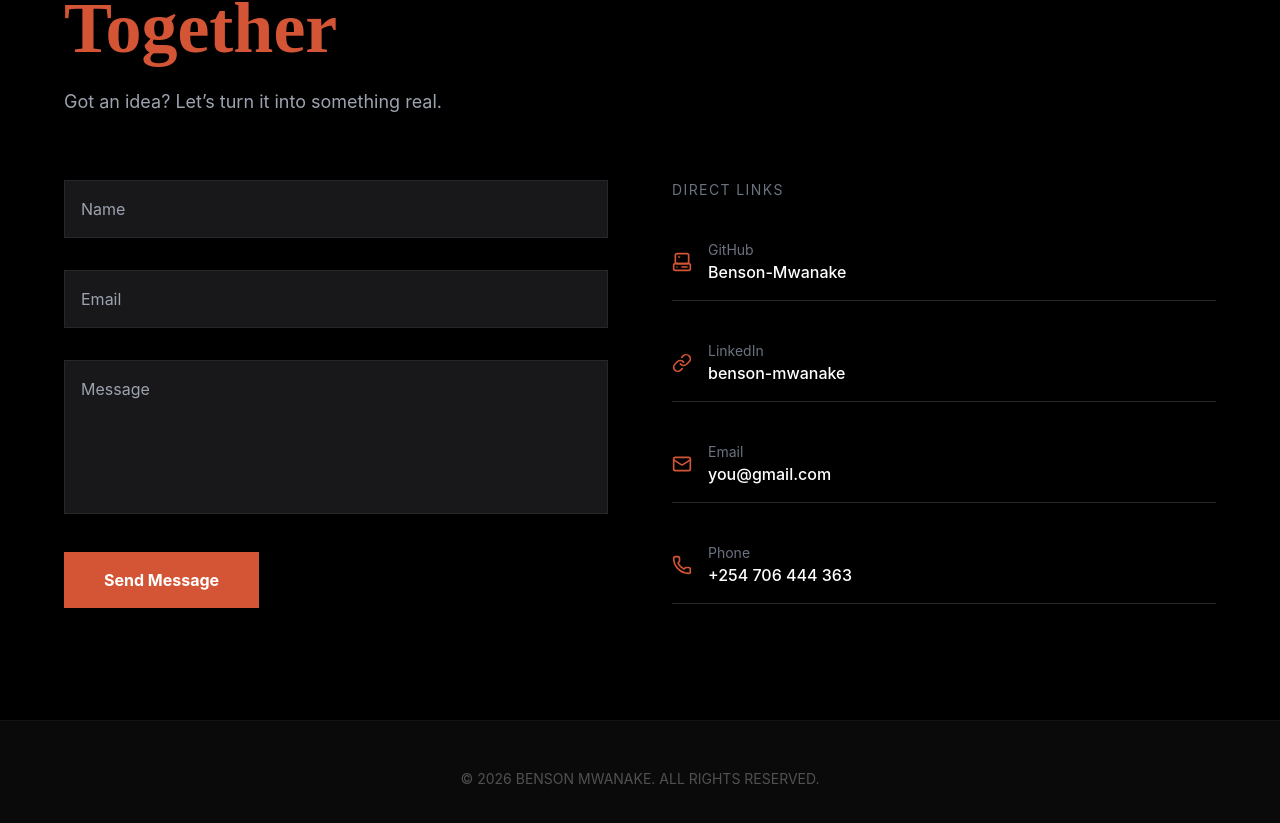
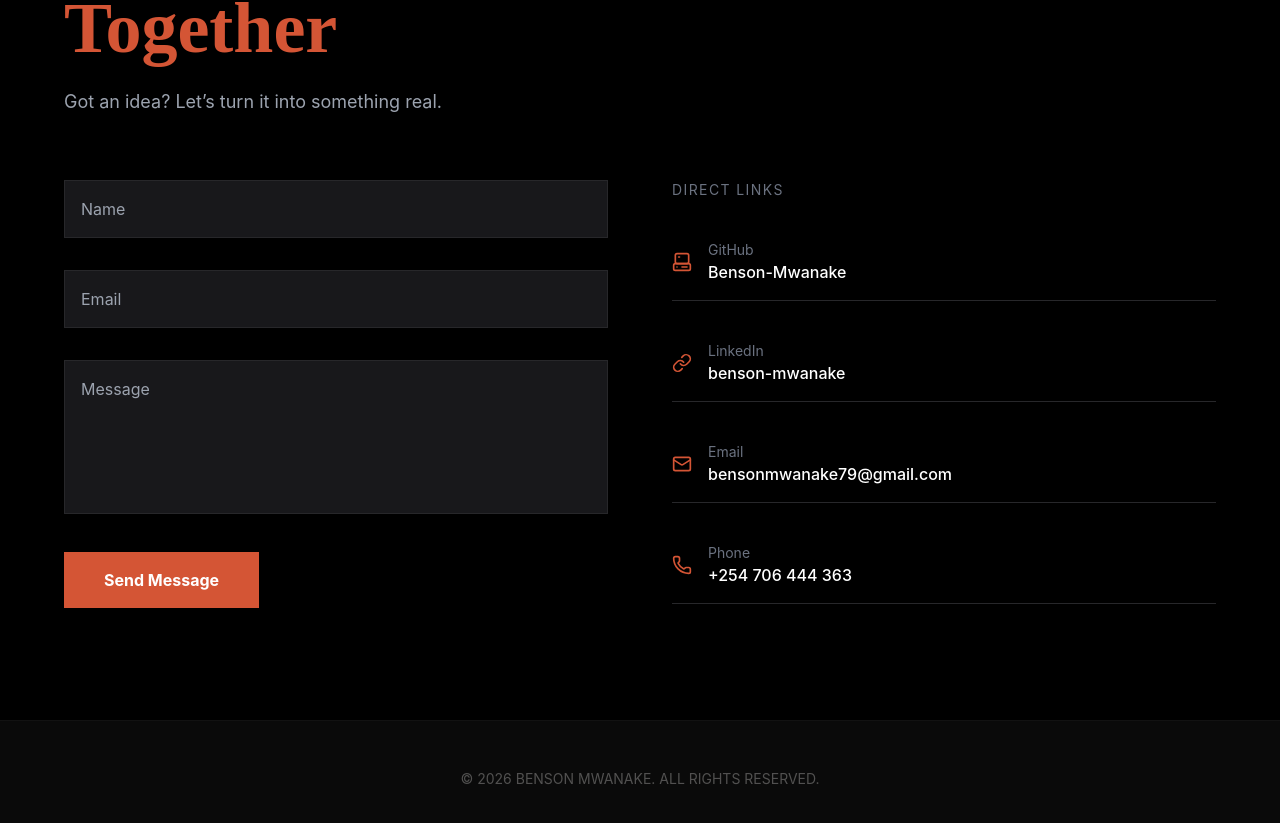
Before and after one commit to Benson-Mwanake/My-portfolio, a React app: page / in a window 1280 px wide. Shown: the part 4351-5174 px from the top of the page. Built offline with nearby package versions, Linux system fonts and the light colour scheme; the HTML template or start-up script is replaced by a standard one.

Commit message:
fix: update contact form integration

```diff
--- a/src/components/Contact.jsx
+++ b/src/components/Contact.jsx
@@ -21,8 +21,8 @@ const socials = [
   {
     icon: Mail,
     label: "Email",
-    href: "mailto:you@gmail.com",
-    handle: "you@gmail.com",
+    href: "mailto:bensonmwanake79@gmail.com",
+    handle: "bensonmwanake79@gmail.com",
   },
   {
     icon: Phone,
```
